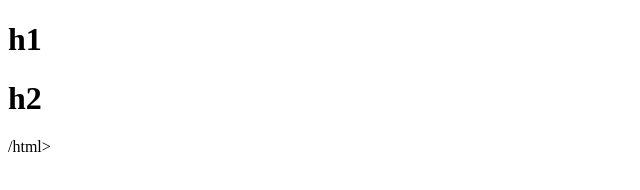
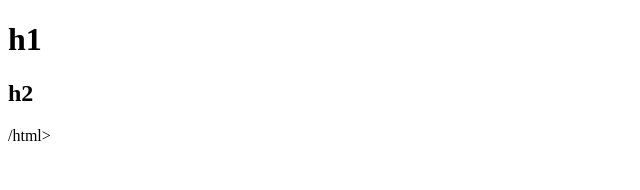
Before and after one commit to geoposs/test, a plain HTML site: page index.html in a window 1280 px wide. Shown: the full height of the page, 0-640 px from the left. Drawn offline with Linux system fonts and the light colour scheme.

Commit message:
correct h2

```diff
--- a/index.html
+++ b/index.html
@@ -5,6 +5,6 @@
 </head>
 <body>
 <h1>h1</h1>
-<h1>h2 </h1>
+<h2>h2 </h2>
 </body>
 /html>
```
